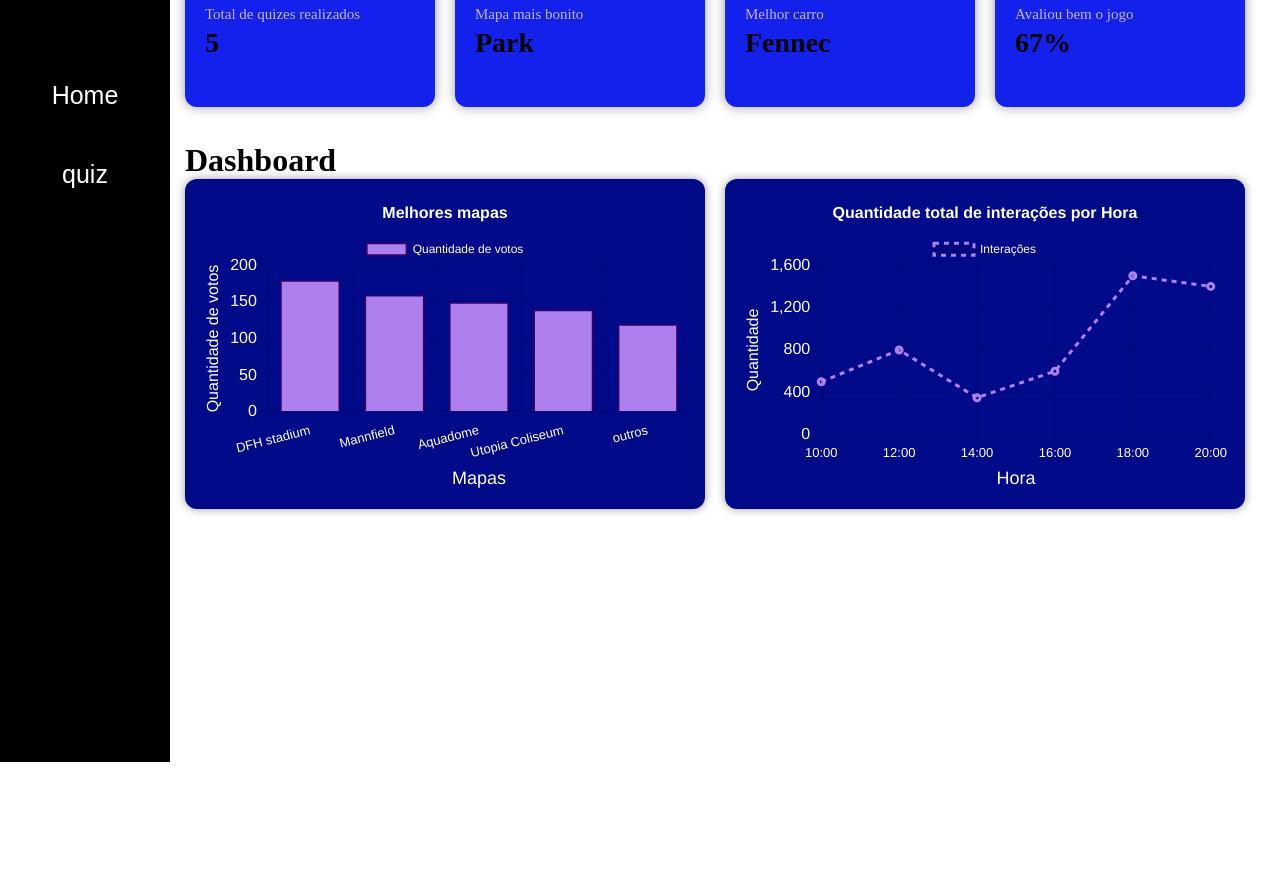
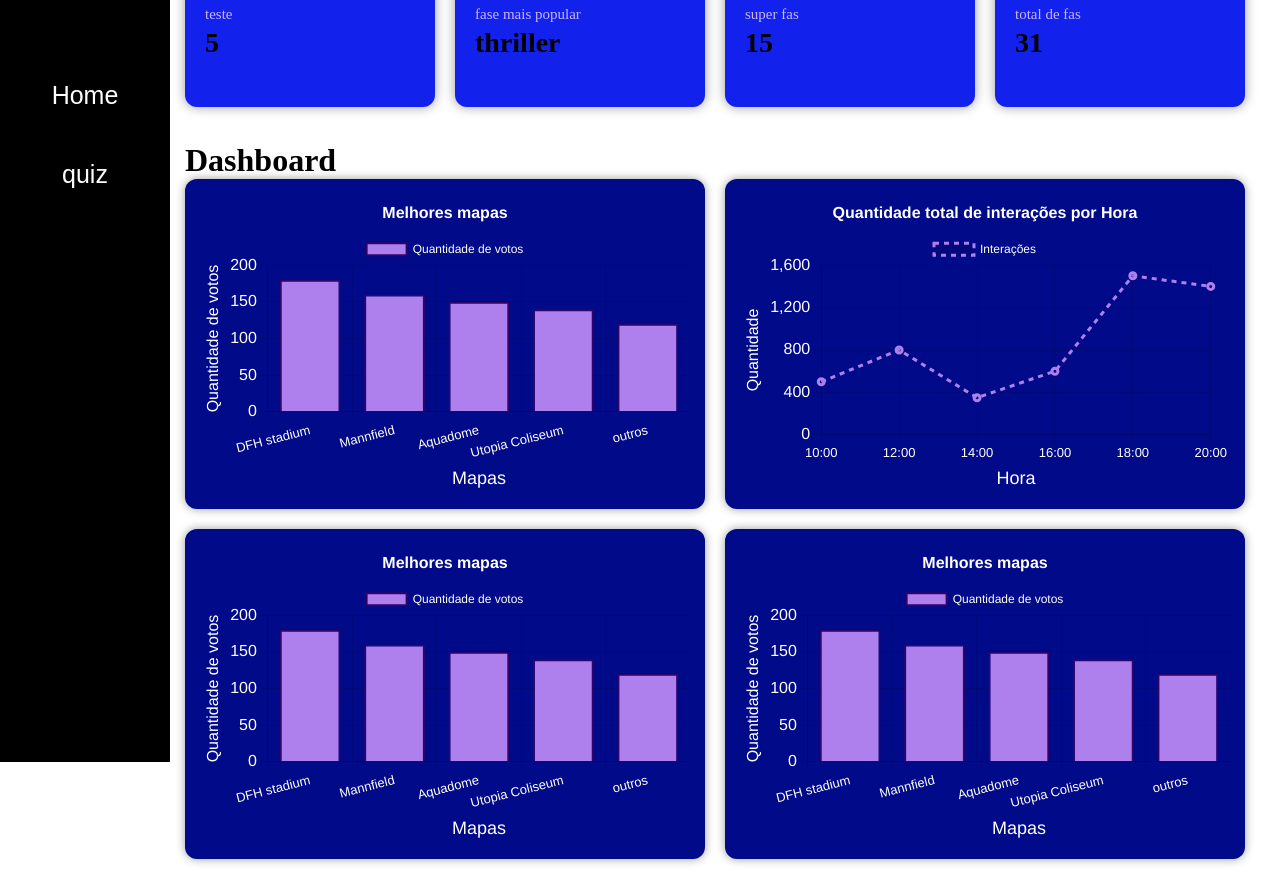
Before and after one commit to gui-perez/projeto-individual, a website: page public/dash.html in a window 1280 px wide. Shown: the part 78-972 px from the top of the page. Before the commit the page ends 800 px from the top, so only its background shows below. Drawn offline with nearby package versions, Linux system fonts and the light colour scheme; files whose address does not match are found by name.

Commit message:
adicionando grafico na dash

```diff
--- a/public/dash.html
+++ b/public/dash.html
@@ -33,7 +33,7 @@
 
             <div class="kpi">
                 <div>
-                    <strong>Total de quizes realizados</strong>
+                    <strong>teste</strong>
                     <span>5</span>
                     <div class="kpi-ancoragem">
                         <strong></strong>
@@ -43,8 +43,8 @@
 
             <div class="kpi">
                 <div>
-                    <strong>Mapa mais bonito</strong>
-                    <span>Park</span>
+                    <strong>fase mais popular </strong>
+                    <span>thriller</span>
                      <div class="kpi-ancoragem">
                         <strong></strong>
                     </div>
@@ -53,8 +53,8 @@
 
             <div class="kpi">
                 <div>
-                    <strong>Melhor carro</strong>
-                    <span>Fennec</span>
+                    <strong>super fas</strong>
+                    <span>15</span>
                      <div class="kpi-ancoragem">
                         <strong></strong>
                     </div>
@@ -63,8 +63,8 @@
 
             <div class="kpi">
                 <div>
-                    <strong>Avaliou bem o jogo</strong>
-                    <span>67%</span>
+                    <strong>total de fas</strong>
+                    <span>31</span>
                      <div class="kpi-ancoragem">
                         <strong></strong>
                     </div>
@@ -81,6 +81,12 @@
             </div>
             <div class="grafico">
                 <canvas id="graficoInteracoesHora"></canvas>
+            </div>
+            <div class="grafico">
+                <canvas id="graficoteste1"></canvas>
+            </div>
+            <div class="grafico">
+                <canvas id="graficoteste2"></canvas>
             </div>
         </div>
 
@@ -206,155 +212,120 @@ new Chart(graficoInteracoesHora, {
     }
 });
 
-</script>
+const graficoteste1 = document.getElementById('graficoteste1');
 
-    <!-- <div class="container-graficos">
-
-
-           <div class="linha1">
-                <div class="grafico">
-                    <canvas id="myChart"></canvas>
-                </div>
-                <div class="grafico">
-                    <canvas id="myChart2"></canvas>
-                </div>
-            </div>
-
-
-            <div class="linha2">
-
-                    <div class="grafico">
-                        <canvas id="myChart3"></canvas>
-                    </div>
-
-
-
-                    <div class="grafico">
-                        <canvas id="myChart4"></canvas>
-
-                </div>
-            </div>
-
-    </div>
-
-
-
-
-</body>
-<scrip
-    const ctx = document.getElementById('myChart');
-
-    new Chart(ctx, {
-        type: 'doughnut',
+new Chart(graficoteste1, {
+    type: 'bar',
     data: {
-        labels: ['Octane', 'Dominus', 'Fennec', 'Outros'],
+        labels: ['DFH stadium', 'Mannfield', 'Aquadome', 'Utopia Coliseum', 'outros'],
         datasets: [{
-            data: [35, 28, 15, 22],
-            backgroundColor: [
-                '#ff7b00',
-                '#1e90ff',
-                '#00c3ff',
-                '#888'
-            ],
-            borderWidth: 2,
-            borderColor: '#111827'
+            label: 'Quantidade de votos',
+            data: [180, 160, 150, 140, 120, 100],
+            backgroundColor: '#ae80ed',
+            borderColor: '#2F0569',
+            borderWidth: 2
         }]
     },
     options: {
-        cutout: '30%',
-        plugins:{
-            legend:{
-                labels:{
+        responsive: true,
+        maintainAspectRatio: false,
+        plugins: {
+            title: {
+                display: true,
+                text: 'Melhores mapas',
+                color: '#ffffff',
+                font: { size: 16 }
+            },
+            legend: {
+                labels: { color: "#ffffff" }
+            }
+        },
+        scales: {
+            x: {
+                title: {
+                    font: { size: 18 },
+                    display: true,
+                    text: 'Mapas',
+                    color: '#ffffff'
+                },
+                ticks: {
+                    font: { size: 13 },
+                    color: "#ffffff"
+                }
+            },
+            y: {
+                title: {
+                    display: true,
+                    text: 'Quantidade de votos',
+                    color: '#ffffff',
+                    font: { size: 16 }
+                },
+                beginAtZero: true,
+                ticks: {
+                    font: { size: 16 },
+                    color: "#ffffff"
                 }
             }
         }
     }
 });
 
-        const ctx2 = document.getElementById('myChart2');
+const graficoteste2 = document.getElementById('graficoteste2');
 
-    new Chart(ctx2, {
-             type: 'doughnut',
+new Chart(graficoteste2, {
+    type: 'bar',
     data: {
         labels: ['DFH stadium', 'Mannfield', 'Aquadome', 'Utopia Coliseum', 'outros'],
         datasets: [{
-            data: [40, 25, 15, 10, 10],
-            backgroundColor: [
-                '#ff7b00',
-                '#1e90ff',
-                '#00c3ff',
-                '#508f72',
-                '#888'
-            ],
-            borderWidth: 2,
-            borderColor: '#111827'
+            label: 'Quantidade de votos',
+            data: [180, 160, 150, 140, 120, 100],
+            backgroundColor: '#ae80ed',
+            borderColor: '#2F0569',
+            borderWidth: 2
         }]
     },
     options: {
-        cutout: '30%',
-        plugins:{
-            legend:{
-                labels:{
+        responsive: true,
+        maintainAspectRatio: false,
+        plugins: {
+            title: {
+                display: true,
+                text: 'Melhores mapas',
+                color: '#ffffff',
+                font: { size: 16 }
+            },
+            legend: {
+                labels: { color: "#ffffff" }
+            }
+        },
+        scales: {
+            x: {
+                title: {
+                    font: { size: 18 },
+                    display: true,
+                    text: 'Mapas',
+                    color: '#ffffff'
+                },
+                ticks: {
+                    font: { size: 13 },
+                    color: "#ffffff"
+                }
+            },
+            y: {
+                title: {
+                    display: true,
+                    text: 'Quantidade de votos',
+                    color: '#ffffff',
+                    font: { size: 16 }
+                },
+                beginAtZero: true,
+                ticks: {
+                    font: { size: 16 },
+                    color: "#ffffff"
                 }
             }
         }
     }
 });
 
-     const ctx3 = document.getElementById('myChart3');
-
-    new Chart(ctx3, {
-          type: 'bar', // pode mudar o tipo
-        data: {
-            labels: ['fennec', 'octane', 'dominous', 'van'],
-            datasets: [{
-                label: 'ranking top 5 carros(mais usados)',
-                data: [40, 34, 28, 10],
-                backgroundColor: '#1e90ff',
-            },
-
-
-
-        ]
-        },
-        options: {
-            scales: {
-                y: {
-                    beginAtZero: true
-                }
-            }
-        }
-    });
-
-     const ctx4 = document.getElementById('myChart4');
-
-    new Chart(ctx4, {
-        type: 'line',
-        data: {
-            labels: ['Enquete 1', 'Enquete 2', 'Enquete 3', 'Enquete 4', 'Enquete 5', 'Enquete 6'],
-            datasets: [{
-                label: 'Carro mais legal',
-                data: [12, 23, 28, 25, 22, 23],
-                backgroundColor: 'rgb(255, 99, 132)',
-                borderColor: 'rgb(255, 99, 132)',
-            },
-            {
-                label: 'Mapa mais legal',
-                data: [23, 27, 36, 34, 12, 42],
-                backgroundColor: 'rgb(54, 162, 235)',
-                borderColor: 'rgb(54, 162, 235)',
-            }
-        ]
-        },
-        options: {
-            scales: {
-                y: {
-                    beginAtZero: true
-                }
-            }
-        }
-    });
-
-</script> -->
-
-</html>
+</script>
```
